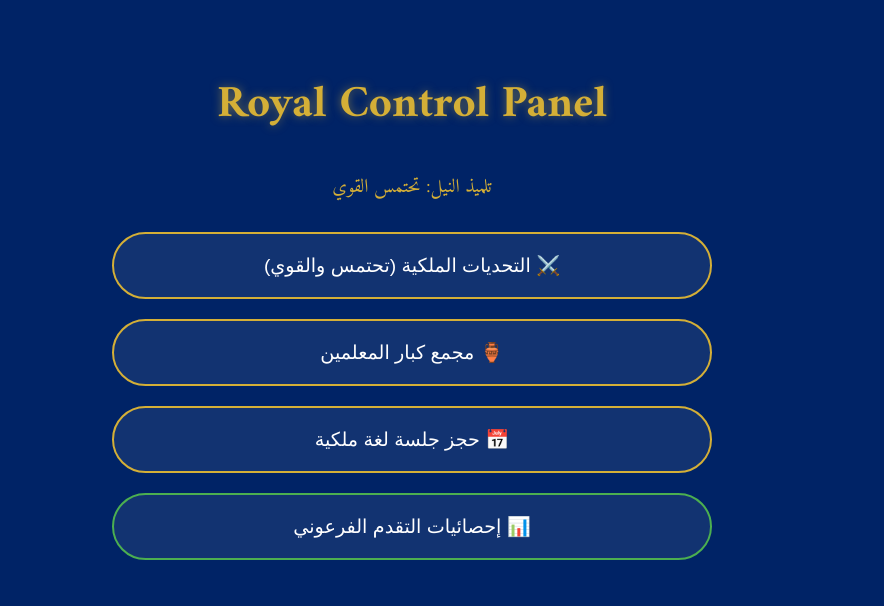
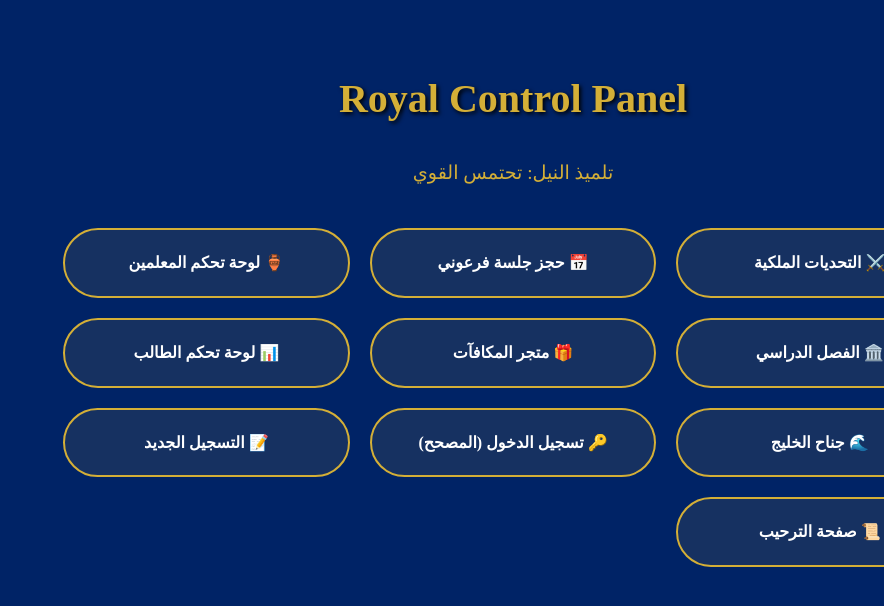
Before and after one commit to adamahmed29623-bit/Adam-Acadmey-yalla-masry, a Next.js app: page / in a window 1280 px wide. Shown: the top 606 px of the page, without its empty margins (396-1280 px from the left). Built offline with nearby package versions, Linux system fonts and the light colour scheme.

Commit message:
page.tsx

```diff
--- a/src/app/page.tsx
+++ b/src/app/page.tsx
@@ -2,56 +2,65 @@
 import React from 'react';
 import Link from 'next/link';
 
-export default function RoyalDashboard() {
+export default function RoyalAcademyHome() {
   return (
-    <div style={{ backgroundColor: '#002366', minHeight: '100vh', color: '#fff', textAlign: 'center', padding: '40px 20px' }}>
-
-      {/* الهوية الملكية للأكاديمية */}
-      <div style={{ marginBottom: '30px' }}>
-        <h1 style={{ color: '#D4AF37', fontSize: '2.8rem', textShadow: '0 0 10px rgba(212,175,55,0.5)' }}>
-          Royal Control Panel
-        </h1>
-        <p style={{ fontSize: '1.2rem', color: '#D4AF37' }}>تلميذ النيل: تحتمس القوي</p>
+    <div style={containerStyle}>
+      {/* قسم الهوية الملكية */}
+      <div style={headerStyle}>
+        <h1 style={titleStyle}>Royal Control Panel</h1>
+        <p style={subtitleStyle}>تلميذ النيل: تحتمس القوي</p>
       </div>
 
-      {/* ممرات الأكاديمية (الروابط) */}
-      <div style={{ maxWidth: '600px', margin: '0 auto', display: 'flex', flexDirection: 'column', gap: '20px' }}>
+      {/* ممرات الأكاديمية الـ 14 (الروابط المصححة) */}
+      <div style={gridStyle}>
 
-        <Link href="/challenges" style={linkStyle}>
-          <button style={buttonStyle}>⚔️ التحديات الملكية (تحتمس والقوي)</button>
-        </Link>
-
-        <Link href="/teachers" style={linkStyle}>
-          <button style={buttonStyle}>🏺 مجمع كبار المعلمين</button>
-        </Link>
-
-        <Link href="/booking" style={linkStyle}>
-          <button style={buttonStyle}>📅 حجز جلسة لغة ملكية</button>
-        </Link>
-
-        <Link href="/stats" style={linkStyle}>
-          <button style={{...buttonStyle, borderColor: '#4CAF50'}}>📊 إحصائيات التقدم الفرعوني</button>
-        </Link>
+        {/* الربط بالمسارات التي بناها Netlify بنجاح */}
+        <Link href="/challenges" style={linkStyle}>⚔️ التحديات الملكية</Link>
+        <Link href="/booking" style={linkStyle}>📅 حجز جلسة فرعوني</Link>
+        <Link href="/dashboard" style={linkStyle}>🏺 لوحة تحكم المعلمين</Link>
+        <Link href="/classroom" style={linkStyle}>🏛️ الفصل الدراسي</Link>
+        <Link href="/store" style={linkStyle}>🎁 متجر المكافآت</Link>
+        <Link href="/student-dashboard" style={linkStyle}>📊 لوحة تحكم الطالب</Link>
+        <Link href="/gulf-wing" style={linkStyle}>🌊 جناح الخليج</Link>
+        <Link href="/login" style={linkStyle}>🔑 تسجيل الدخول (المصحح)</Link>
+        <Link href="/signup" style={linkStyle}>📝 التسجيل الجديد</Link>
+        <Link href="/welcome" style={linkStyle}>📜 صفحة الترحيب</Link>
 
       </div>
     </div>
   );
 }
 
-// التنسيقات المصححة لضمان نجاح الـ Build
-const buttonStyle: React.CSSProperties = {
-  width: '100%',
-  padding: '20px',
-  borderRadius: '50px',
-  background: 'rgba(255, 255, 255, 0.07)',
-  border: '2px solid #D4AF37',
+// التنسيقات الملكية (CSS in JS)
+const containerStyle: React.CSSProperties = {
+  backgroundColor: '#002366',
+  minHeight: '100vh',
   color: '#fff',
-  fontSize: '1.2rem',
-  cursor: 'pointer',
-  transition: '0.3s',
-  display: 'flex',
-  alignItems: 'center',
-  justifyContent: 'center'
+  fontFamily: 'serif',
+  padding: '40px 20px',
+  textAlign: 'center'
 };
 
-const linkStyle = { textDecoration: 'none' };
+const headerStyle = { marginBottom: '40px' };
+const titleStyle = { color: '#D4AF37', fontSize: '2.5rem', textShadow: '2px 2px 4px #000' };
+const subtitleStyle = { color: '#D4AF37', fontSize: '1.2rem' };
+
+const gridStyle: React.CSSProperties = {
+  display: 'grid',
+  gridTemplateColumns: 'repeat(auto-fit, minmax(250px, 1fr))',
+  gap: '20px',
+  maxWidth: '900px',
+  margin: '0 auto'
+};
+
+const linkStyle: React.CSSProperties = {
+  display: 'block',
+  padding: '20px',
+  border: '2px solid #D4AF37',
+  borderRadius: '50px',
+  color: '#fff',
+  textDecoration: 'none',
+  fontWeight: 'bold',
+  background: 'rgba(212, 175, 55, 0.1)',
+  transition: '0.3s'
+};
```
